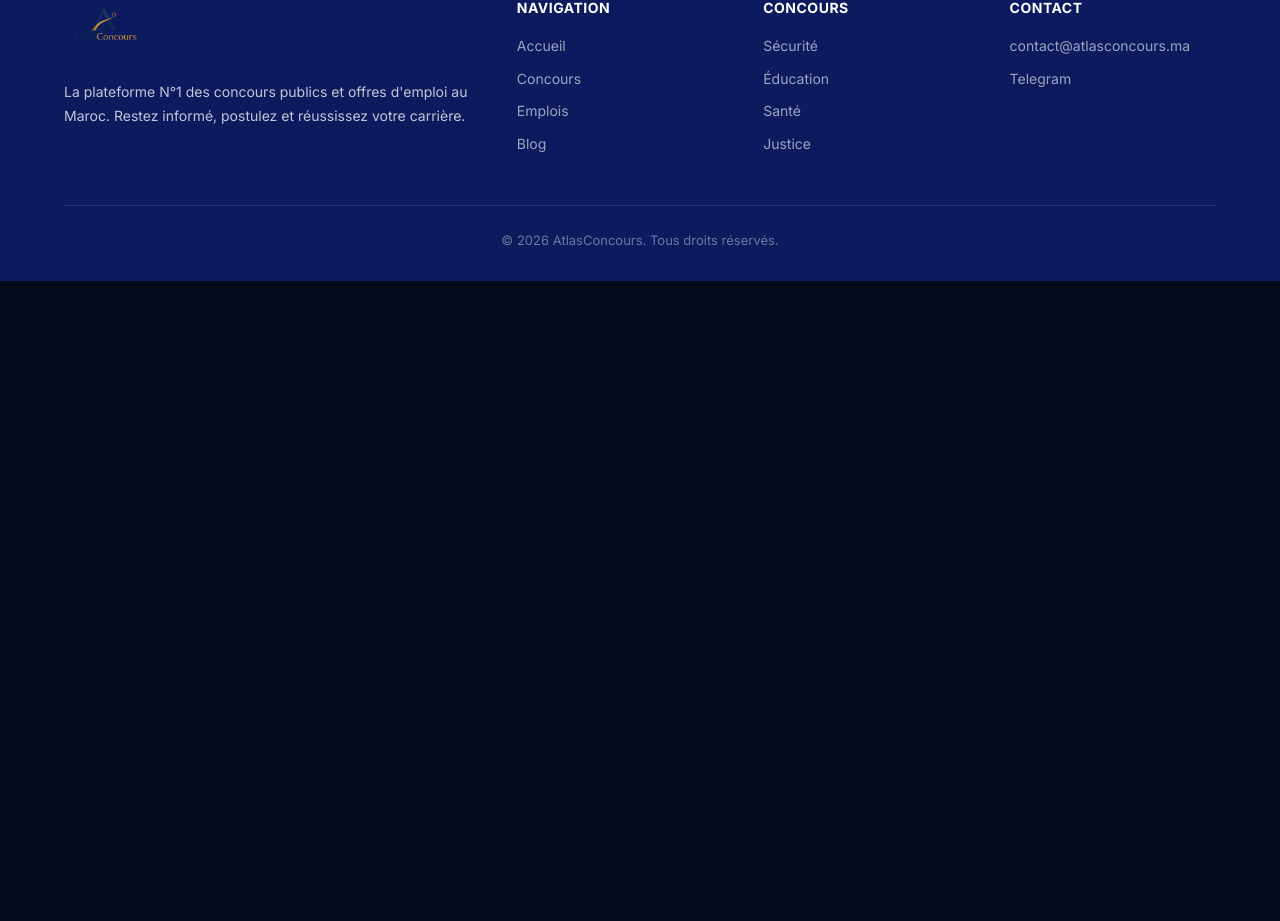
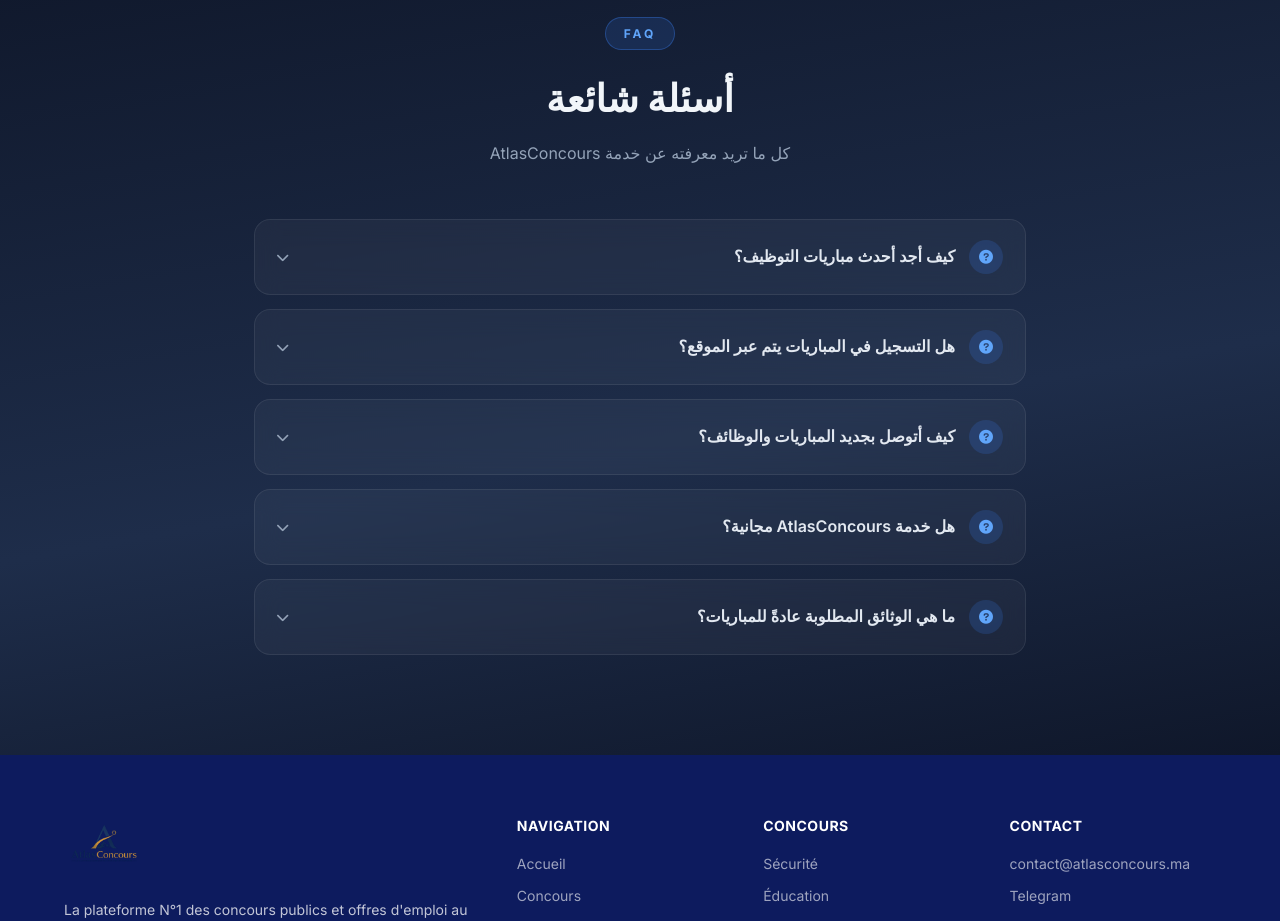
Before and after one commit to imadmazzi/AtlasConcours, a React (Vite) app in the folder frontend/: page / in a window 1280 px wide. Shown: the part 1868-2789 px from the top of the page. Before the commit the page ends 2149 px from the top, so only its background shows below. Built offline with nearby package versions, Linux system fonts and the light colour scheme; no server answers.

Commit message:
feat(seo): add FAQ accordion component with FAQPage JSON-LD schema on Home page

```diff
--- /dev/null
+++ b/frontend/src/components/FAQ.jsx
@@ -0,0 +1,101 @@
+import React, { useState } from 'react';
+
+const FAQ_ITEMS = [
+  {
+    q: 'كيف أجد أحدث مباريات التوظيف؟',
+    a: 'موقع AtlasConcours يجمع لك يومياً أحدث المباريات من مختلف القطاعات (التعليم، الصحة، الأمن، الجماعات الترابية...). ما عليك إلا زيارة صفحة "المباريات" والاستعانة بخاصية البحث والتصفية للعثور على ما يناسبك.',
+  },
+  {
+    q: 'هل التسجيل في المباريات يتم عبر الموقع؟',
+    a: 'لا. نحن نوفر لك روابط التسجيل الرسمية ومصادر الإعلانات مباشرةً من الجهات المعنية (الوزارات، المؤسسات العمومية...). يكفي النقر على زر "التسجيل الرسمي" في صفحة كل مباراة.',
+  },
+  {
+    q: 'كيف أتوصل بجديد المباريات والوظائف؟',
+    a: 'يمكنك متابعتنا على مواقع التواصل الاجتماعي (فيسبوك، إنستغرام، تيليغرام) لتصلك الإشعارات فور نشر أي مباراة أو وظيفة جديدة. كما يمكنك الاشتراك في قناة تيليغرام الرسمية للحصول على تنبيهات فورية.',
+  },
+  {
+    q: 'هل خدمة AtlasConcours مجانية؟',
+    a: 'نعم، AtlasConcours خدمة مجانية بالكامل. لا تحتاج إلى إنشاء حساب أو دفع أي رسوم للاطلاع على المباريات والوظائف وروابط التسجيل الرسمية.',
+  },
+  {
+    q: 'ما هي الوثائق المطلوبة عادةً للمباريات؟',
+    a: 'تختلف الوثائق المطلوبة حسب كل مباراة وطبيعة المنصب، لكن عادةً ما تحتاج إلى: نسخة من بطاقة التعريف الوطنية، الشواهد والدبلومات، صور شمسية، وطلب الترشيح. تحقق دائماً من الإعلان الرسمي لكل مباراة للاطلاع على القائمة الكاملة.',
+  },
+];
+
+// JSON-LD schema for Google FAQPage rich results
+const FAQ_SCHEMA = {
+  '@context': 'https://schema.org',
+  '@type': 'FAQPage',
+  mainEntity: FAQ_ITEMS.map(item => ({
+    '@type': 'Question',
+    name: item.q,
+    acceptedAnswer: {
+      '@type': 'Answer',
+      text: item.a,
+    },
+  })),
+};
+
+export default function FAQ() {
+  const [openIndex, setOpenIndex] = useState(null);
+
+  const toggle = (i) => setOpenIndex(openIndex === i ? null : i);
+
+  return (
+    <section className="faq-section" aria-label="أسئلة شائعة">
+      {/* JSON-LD schema injection */}
+      <script
+        type="application/ld+json"
+        dangerouslySetInnerHTML={{ __html: JSON.stringify(FAQ_SCHEMA) }}
+      />
+
+      <div className="container faq-container">
+        <div className="faq-header">
+          <span className="faq-badge">FAQ</span>
+          <h2 className="faq-title">أسئلة شائعة</h2>
+          <p className="faq-subtitle">كل ما تريد معرفته عن خدمة AtlasConcours</p>
+        </div>
+
+        <div className="faq-list" role="list">
+          {FAQ_ITEMS.map((item, i) => {
+            const isOpen = openIndex === i;
+            return (
+              <div
+                key={i}
+                className={`faq-item${isOpen ? ' faq-item--open' : ''}`}
+                role="listitem"
+              >
+                <button
+                  className="faq-question"
+                  onClick={() => toggle(i)}
+                  aria-expanded={isOpen}
+                  aria-controls={`faq-answer-${i}`}
+                  id={`faq-btn-${i}`}
+                >
+                  <span className="faq-q-icon">
+                    <i className="fa fa-question-circle"></i>
+                  </span>
+                  <span className="faq-q-text">{item.q}</span>
+                  <span className={`faq-chevron${isOpen ? ' faq-chevron--up' : ''}`}>
+                    <i className="fa fa-chevron-down"></i>
+                  </span>
+                </button>
+
+                <div
+                  id={`faq-answer-${i}`}
+                  role="region"
+                  aria-labelledby={`faq-btn-${i}`}
+                  className="faq-answer"
+                  style={{ maxHeight: isOpen ? '400px' : '0' }}
+                >
+                  <p className="faq-answer-text">{item.a}</p>
+                </div>
+              </div>
+            );
+          })}
+        </div>
+      </div>
+    </section>
+  );
+}
--- a/frontend/src/index.css
+++ b/frontend/src/index.css
@@ -1742,3 +1742,149 @@
     row-gap: 4px;
   }
 }
+
+
+/* ══════════════════════════════════════════════
+   FAQ SECTION
+   ══════════════════════════════════════════════ */
+.faq-section {
+  padding: 80px 0 100px;
+  background: linear-gradient(170deg, #0f172a 0%, #1e2d4a 60%, #0f172a 100%);
+  direction: rtl;
+}
+
+.faq-container {
+  max-width: 820px;
+  margin: 0 auto;
+  padding: 0 24px;
+}
+
+.faq-header {
+  text-align: center;
+  margin-bottom: 52px;
+}
+
+.faq-badge {
+  display: inline-block;
+  background: rgba(59, 130, 246, 0.15);
+  border: 1px solid rgba(59, 130, 246, 0.35);
+  color: #60a5fa;
+  font-size: 12px;
+  font-weight: 700;
+  letter-spacing: 3px;
+  text-transform: uppercase;
+  padding: 6px 18px;
+  border-radius: 999px;
+  margin-bottom: 18px;
+}
+
+.faq-title {
+  font-size: clamp(26px, 4vw, 38px);
+  font-weight: 800;
+  color: #f1f5f9;
+  margin: 0 0 12px;
+}
+
+.faq-subtitle {
+  color: #94a3b8;
+  font-size: 16px;
+  margin: 0;
+}
+
+/* Accordion list */
+.faq-list {
+  display: flex;
+  flex-direction: column;
+  gap: 14px;
+}
+
+.faq-item {
+  border-radius: 16px;
+  border: 1px solid rgba(255, 255, 255, 0.08);
+  background: rgba(255, 255, 255, 0.04);
+  backdrop-filter: blur(12px);
+  overflow: hidden;
+  transition: border-color 0.25s ease, box-shadow 0.25s ease;
+}
+
+.faq-item--open {
+  border-color: rgba(59, 130, 246, 0.4);
+  box-shadow: 0 0 0 1px rgba(59, 130, 246, 0.15), 0 8px 32px rgba(0, 0, 0, 0.25);
+}
+
+/* Question button */
+.faq-question {
+  width: 100%;
+  display: flex;
+  align-items: center;
+  gap: 14px;
+  padding: 20px 22px;
+  background: none;
+  border: none;
+  cursor: pointer;
+  text-align: right;
+  color: #e2e8f0;
+  font-size: 16px;
+  font-weight: 600;
+  font-family: inherit;
+  transition: background 0.2s ease;
+}
+
+.faq-question:hover {
+  background: rgba(255, 255, 255, 0.05);
+}
+
+.faq-q-icon {
+  flex-shrink: 0;
+  width: 34px;
+  height: 34px;
+  border-radius: 50%;
+  background: rgba(59, 130, 246, 0.18);
+  display: flex;
+  align-items: center;
+  justify-content: center;
+  color: #60a5fa;
+  font-size: 14px;
+}
+
+.faq-q-text {
+  flex: 1;
+  line-height: 1.4;
+}
+
+.faq-chevron {
+  flex-shrink: 0;
+  color: #94a3b8;
+  font-size: 13px;
+  transition: transform 0.3s ease, color 0.2s;
+  margin-right: auto;
+  margin-left: 0;
+}
+
+.faq-chevron--up {
+  transform: rotate(-180deg);
+  color: #60a5fa;
+}
+
+/* Answer panel — animated via max-height */
+.faq-answer {
+  overflow: hidden;
+  transition: max-height 0.35s cubic-bezier(0.4, 0, 0.2, 1);
+}
+
+.faq-answer-text {
+  padding: 0 22px 22px 22px;
+  padding-right: 70px; /* align with question text */
+  color: #94a3b8;
+  font-size: 15px;
+  line-height: 1.75;
+  margin: 0;
+  border-top: 1px solid rgba(255, 255, 255, 0.06);
+  padding-top: 16px;
+}
+
+@media (max-width: 768px) {
+  .faq-section { padding: 60px 0 70px; }
+  .faq-question { font-size: 15px; padding: 16px 16px; }
+  .faq-answer-text { padding: 12px 16px 16px; font-size: 14px; }
+}
--- a/frontend/src/pages/Home.jsx
+++ b/frontend/src/pages/Home.jsx
@@ -3,6 +3,7 @@
 import LatestConcours from '../components/LatestConcours';
 import LatestEmplois from '../components/LatestEmplois';
 import LatestBlog from '../components/LatestBlog';
+import FAQ from '../components/FAQ';
 
 export default function Home() {
   return (
@@ -11,6 +12,7 @@
       <LatestConcours />
       <LatestEmplois />
       <LatestBlog />
+      <FAQ />
       {/* Floating social buttons */}
       <div className="float-btns">
         <a href="https://t.me/atlasconcours" target="_blank" rel="noopener noreferrer" className="float-btn telegram">
```
